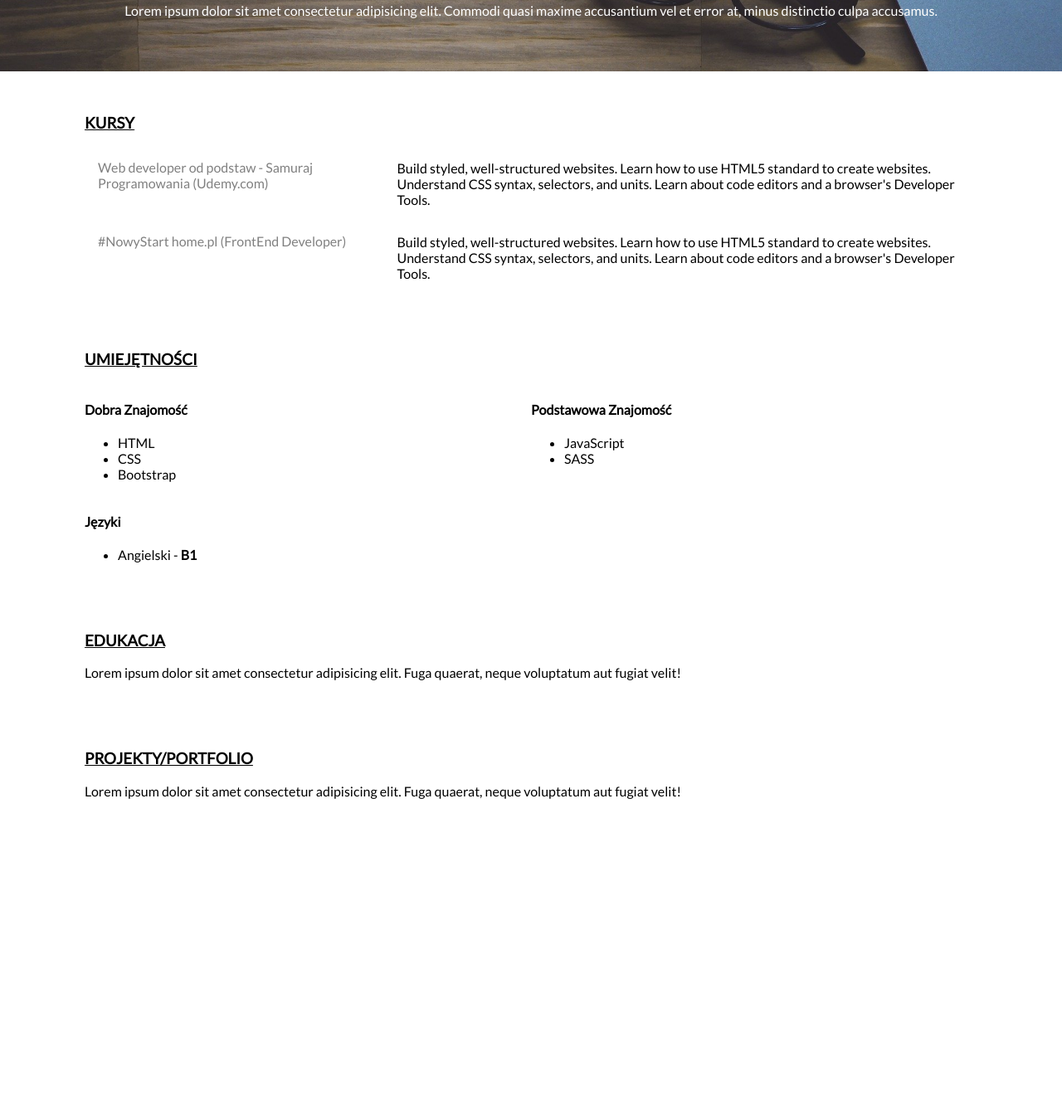
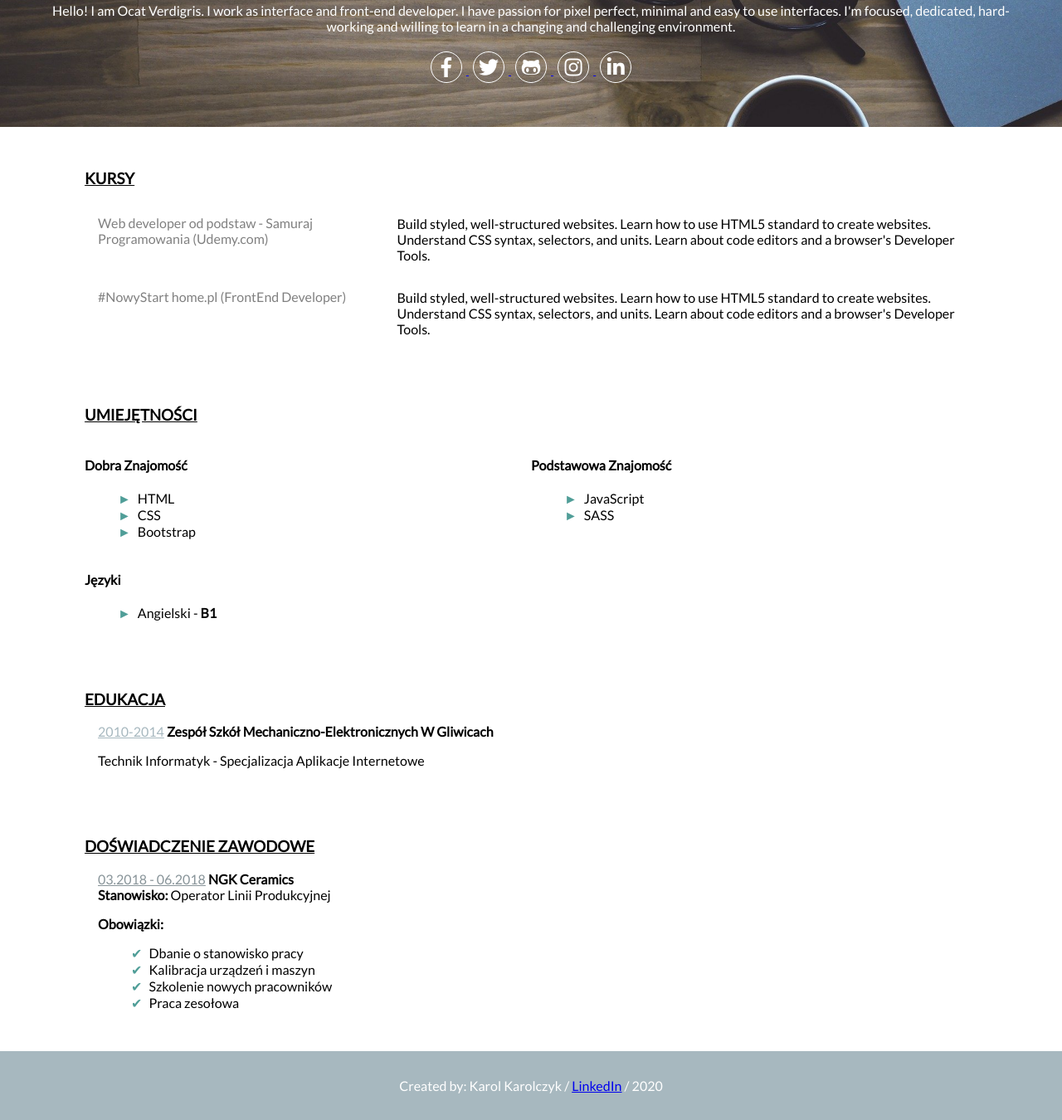
Before and after one commit to BrazMaster/MyCV, a plain HTML site: page index.html in a window 1280 px wide. Shown: the part 317-1667 px from the top of the page at 83% size. Before the commit the page ends 1328 px from the top, so only its background shows below. Drawn offline with Linux system fonts and the light colour scheme.

Commit message:
add experience section and footer

```diff
--- a/index.html
+++ b/index.html
@@ -5,7 +5,8 @@
 	<title>My CV website</title>
 	<meta name="description" content="CV Karol Karolczyk">
 	<meta name="author" content="Karol Karolczyk">
-	<meta name="viewport" content="width=device-width, initial-scale=1.0">
+    <meta name="viewport" content="width=device-width, initial-scale=1.0">
+    <link rel="stylesheet" href="https://use.fontawesome.com/releases/v5.0.13/css/all.css" integrity="sha384-DNOHZ68U8hZfKXOrtjWvjxusGo9WQnrNx2sqG0tfsghAvtVlRW3tvkXWZh58N9jp" crossorigin="anonymous">
 	<link rel="stylesheet" type="text/css" href="style.css">
 </head>
 <body>
@@ -16,9 +17,22 @@
         <h1>Karol Karolczyk</h1>
 
         <section>
-            <p>Lorem ipsum dolor sit amet consectetur adipisicing elit.
-                Commodi quasi maxime accusantium vel et error at, minus distinctio culpa accusamus.
-            </p>
+            <p>Hello! I am Ocat Verdigris. I work as interface and front-end developer. I have passion for pixel perfect, minimal and easy to use interfaces. I'm  focused, dedicated, hard-working and willing to learn in a changing and challenging environment.</p>
+                <a href="https://www.facebook.com/flynerdpl/" target="_blank">
+                    <i class="fab fa-facebook-f"></i>
+                </a>
+                <a href="https://www.twitter.com/flynerdpl/" target="_blank">
+                    <i class="fab fa-twitter"></i>
+                </a>
+                <a href="https://github.com/ritaly" target="_blank">
+                    <i class="fab fa-github-alt"></i>
+                </a>
+                <a href="https://www.instagram.com/flynerdpl/" target="_blank">
+                    <i class="fab fa-instagram"></i>
+                </a>
+                <a href="https://www.linkedin.com/in/ritalyczywek/" target="_blank">
+                    <i class="fab fa-linkedin-in"></i>
+                </a>
         </section>
     </header>
 
@@ -87,15 +101,38 @@
         <!-- Education -->
         <section>
             <h3>Edukacja</h3>
-            <p>Lorem ipsum dolor sit amet consectetur adipisicing elit. Fuga quaerat, neque voluptatum aut fugiat velit!</p>
+	      <article>
+	        <div class='school'>
+	          <span>2010-2014</span> <strong>Zespół Szkół Mechaniczno-Elektronicznych w Gliwicach</strong>
+	        </div>
+	        <div class="descrition">
+                <p>Technik Informatyk - Specjalizacja Aplikacje Internetowe</p>
+	        </div>
+	      </article>
         </section>
 
         <!-- Experience / Projects / Portfolio ... -->
         <section>
-            <h3>Projekty/Portfolio</h3>
-            <p>Lorem ipsum dolor sit amet consectetur adipisicing elit. Fuga quaerat, neque voluptatum aut fugiat velit!</p>
+            <h3>Doświadczenie Zawodowe</h3>
+            <article>
+                <div class='job-title'>
+                  <span>03.2018 - 06.2018</span> <strong>NGK Ceramics</strong><br> <strong>Stanowisko:</strong> Operator Linii Produkcyjnej
+                </div>
+                <div>
+                  <p><strong>Obowiązki:</strong></p>
+                  <ul class="job-description">
+                    <li>Dbanie o stanowisko pracy</li>
+                    <li>Kalibracja urządzeń i maszyn</li>
+                    <li>Szkolenie nowych pracowników</li>
+                    <li>Praca zesołowa</li>
+                  </ul>
+                </div>
+              </article>
         </section>
 
     </main>
+    <footer>
+        <p>Created by: Karol Karolczyk / <a href="https://www.linkedin.com/in/ritalyczywek/">LinkedIn</a> / 2020 </p>
+      </footer>
 </body>
 </html>
--- a/style.css
+++ b/style.css
@@ -91,10 +91,53 @@ body {
     max-width: 50%;
   }
 
+  .skills .column ul, ul.job-description {
+    list-style-type: none;
+  }
+
+  .skills .column ul > li:before {
+    content: "►";
+    padding-right: 0.5em;
+    color: #509e98;
+  }
+
+  .school, .job-title {
+    text-transform: capitalize;
+  }
+
+  .school span, .job-title span {
+    color: #889499;
+    text-decoration: underline;
+  }
+
+  ul.job-description li:before{
+    content: "✔";
+    padding-right: 0.5em;
+    color: #509e98;
+  }
+
+  .fab {
+    border: 1px solid white;
+    border-radius: 50%;
+    font-size: 1.5em;
+    width: 1.5em;
+    height: 1.5em;
+    line-height: 1.5em;
+    margin: 5px;
+    text-align: center;
+  }
+
+  a .fab {
+    color: white;
+  }
+
   .school span {
     color: #A7B8BF;
   }
 
   footer {
-   padding: 1em;
-  }
+    padding: 1em 1.5em;
+    background: #A7B8BF;
+    color: white;
+    text-align: center;
+   }
```
